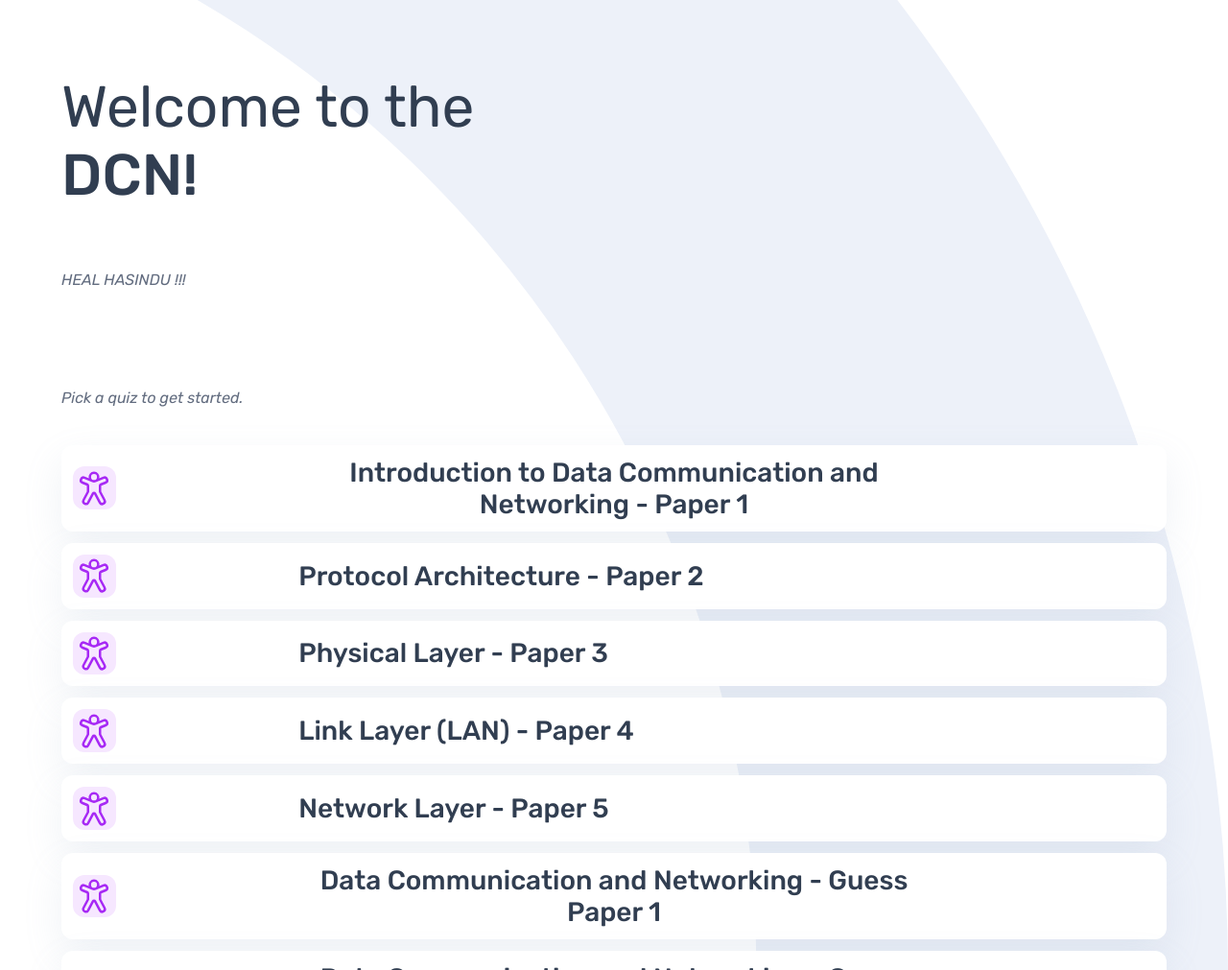
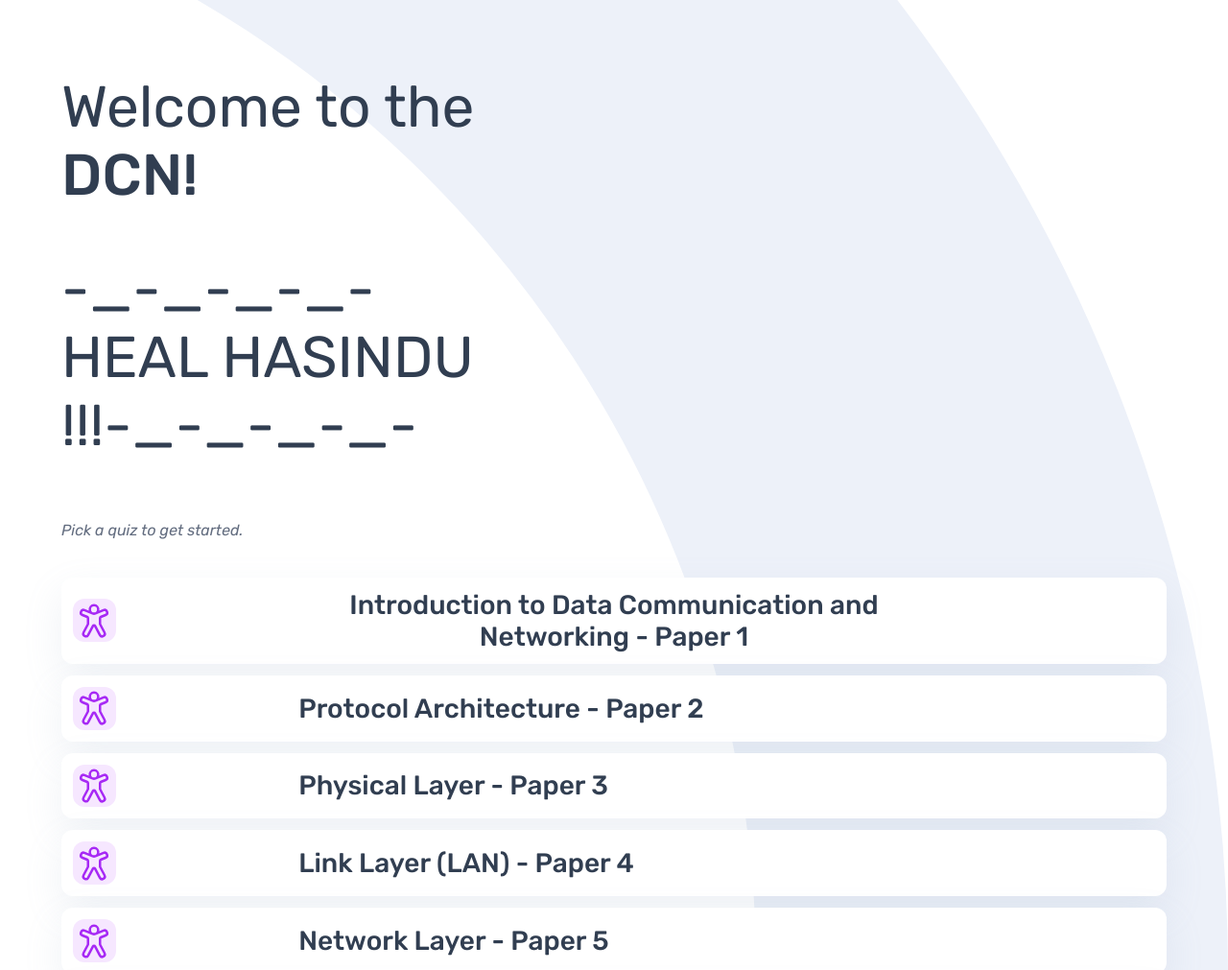
Before and after one commit to Iron-voldy/DCN-Quiz-hasindu, a plain HTML site: page index.html in a window 1280 px wide. Shown: the part 89-1100 px from the top of the page at 96% size. Drawn offline with Linux system fonts and the light colour scheme.

Commit message:
Update index.html

```diff
--- a/index.html
+++ b/index.html
@@ -68,7 +68,7 @@
     <article class="start-menu">
       <div class="left-content">
         <h1>Welcome to the <span class="bolded">DCN!</span></h1>
-        <p>HEAL HASINDU !!!</p>
+        <b><h1>-_-_-_-_-HEAL HASINDU !!!-_-_-_-_-</h1></b>
         <p>Pick a quiz to get started.</p>
       </div>
 
```
